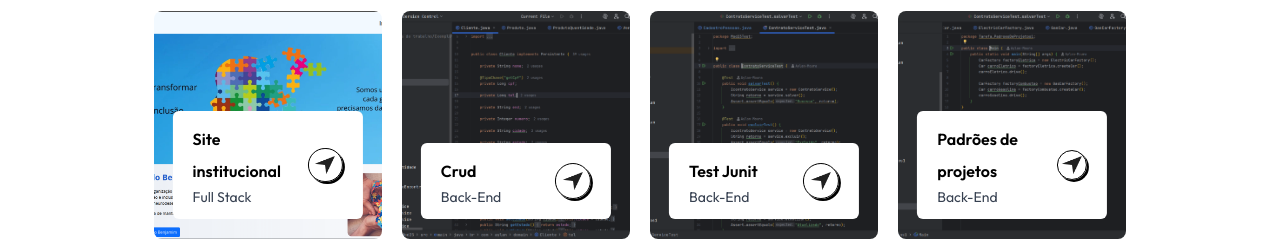
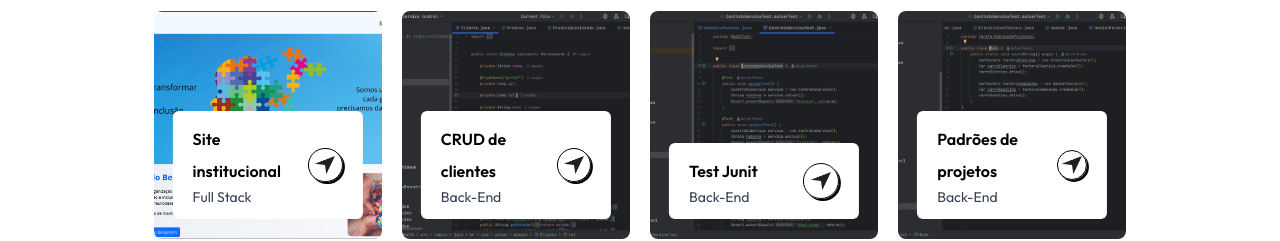
Before and after one commit to Aylan-Moura/Portifolio, a React (Vite) app: page / in a window 1280 px wide. Shown: the part 2400-2641 px from the top of the page. Built offline with nearby package versions, Linux system fonts and the light colour scheme; a web font is replaced by a local one.

Commit message:
atualização

```diff
--- a/src/components/Work.jsx
+++ b/src/components/Work.jsx
@@ -7,7 +7,7 @@ export default function Work() {
             link: 'https://lardobenjamim.com.br/',
         },
         {
-            name: 'Crud',
+            name: 'CRUD de clientes',
             icon: './assets/work-2.png',
             description: 'Back-End',
             link: 'https://github.com/Aylan-Moura/Ebac/tree/main/src/CadastroCliente',
```
